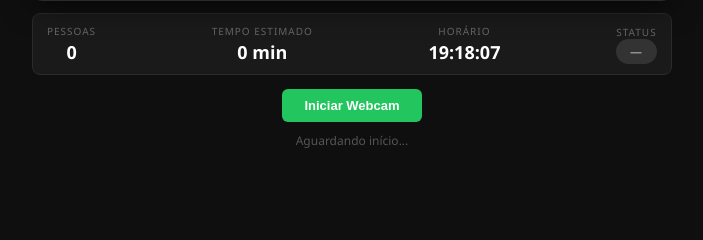
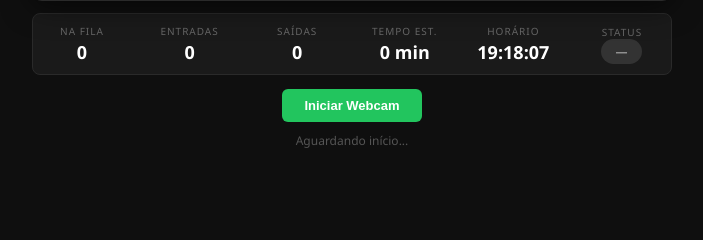
Before and after one commit to marcusvferraz/analise-filas, a Flask app: page / in a window 1280 px wide. Shown: the part 406-646 px from the top of the page, without its empty margins (288-991 px from the left). Run offline with Flask 3, Linux system fonts and the light colour scheme.

Commit message:
Rastreamento ByteTrack + linha virtual + entrada/saida

```diff
--- a/app.py
+++ b/app.py
@@ -8,6 +8,13 @@ from ultralytics import YOLO
 app = Flask(__name__)
 model = YOLO("yolov8n.pt")
 
+LINHA_Y = 0.6
+track_history = {}
+entry_count = 0
+exit_count = 0
+ids_dentro = set()
+frame_num = 0
+
 
 @app.route("/")
 def index():
@@ -16,21 +23,55 @@ def index():
 
 @app.route("/detect", methods=["POST"])
 def detect():
+    global entry_count, exit_count, ids_dentro, track_history, frame_num
+
     data = request.get_json()
     img_bytes = base64.b64decode(data["image"].split(",")[1])
     nparr = np.frombuffer(img_bytes, np.uint8)
     frame = cv2.imdecode(nparr, cv2.IMREAD_COLOR)
+    h, w = frame.shape[:2]
+    linha_y = int(h * LINHA_Y)
 
-    results = model(frame, classes=[0])
+    frame_num += 1
+
+    results = model.track(frame, classes=[0], persist=True, verbose=False)
 
     detections = []
-    for r in results:
-        for box in r.boxes:
-            x1, y1, x2, y2 = map(int, box.xyxy[0])
-            conf = float(box.conf[0])
-            detections.append({"x1": x1, "y1": y1, "x2": x2, "y2": y2, "conf": round(conf, 2)})
+    if results and results[0].boxes.id is not None:
+        boxes = results[0].boxes
+        for i in range(len(boxes)):
+            track_id = int(boxes.id[i].item())
+            x1, y1, x2, y2 = map(int, boxes.xyxy[i])
+            conf = float(boxes.conf[i].item())
+            cx = (x1 + x2) // 2
+            cy = (y1 + y2) // 2
 
-    return jsonify({"count": len(detections), "boxes": detections})
+            if track_id in track_history:
+                prev_y = track_history[track_id]
+                if prev_y < linha_y and cy >= linha_y:
+                    entry_count += 1
+                    ids_dentro.add(track_id)
+                elif prev_y >= linha_y and cy < linha_y:
+                    exit_count += 1
+                    ids_dentro.discard(track_id)
+
+            track_history[track_id] = cy
+            detections.append({
+                "id": track_id,
+                "x1": x1, "y1": y1, "x2": x2, "y2": y2,
+                "conf": round(conf, 2),
+            })
+
+    # Clean stale tracks
+    active = {d["id"] for d in detections}.union(ids_dentro)
+    track_history = {k: v for k, v in track_history.items() if k in active}
+
+    return jsonify({
+        "count": len(ids_dentro),
+        "boxes": detections,
+        "entradas": entry_count,
+        "saidas": exit_count,
+    })
 
 
 if __name__ == "__main__":
--- a/templates/index.html
+++ b/templates/index.html
@@ -59,11 +59,14 @@
             background: #1a1a1a;
             border-radius: 8px;
             border: 1px solid #2a2a2a;
+            flex-wrap: wrap;
+            gap: 6px;
         }
         .info-item {
             display: flex;
             flex-direction: column;
             align-items: center;
+            min-width: 70px;
         }
         .info-label {
             font-size: 10px;
@@ -119,11 +122,19 @@
 
     <div class="info-bar">
         <div class="info-item">
-            <span class="info-label">Pessoas</span>
+            <span class="info-label">Na fila</span>
             <span class="info-value" id="count">0</span>
         </div>
         <div class="info-item">
-            <span class="info-label">Tempo estimado</span>
+            <span class="info-label">Entradas</span>
+            <span class="info-value" id="entradas">0</span>
+        </div>
+        <div class="info-item">
+            <span class="info-label">Saídas</span>
+            <span class="info-value" id="saidas">0</span>
+        </div>
+        <div class="info-item">
+            <span class="info-label">Tempo est.</span>
             <span class="info-value" id="time-est">0 min</span>
         </div>
         <div class="info-item">
@@ -146,20 +157,19 @@
         const TEMPO_POR_PESSOA = 2;
         const LIMIAR_PEQUENA = 3;
         const LIMIAR_MEDIA = 6;
+        const LINHA_Y = 0.6;
 
         const video = document.getElementById("video");
         const canvas = document.getElementById("overlay");
         const ctx = canvas.getContext("2d");
         const countEl = document.getElementById("count");
+        const entradasEl = document.getElementById("entradas");
+        const saidasEl = document.getElementById("saidas");
         const timeEl = document.getElementById("time-est");
         const badgeEl = document.getElementById("status-badge");
+        const clockEl = document.getElementById("clock");
         const statusMsg = document.getElementById("status-msg");
-        const clockEl = document.getElementById("clock");
         const startBtn = document.getElementById("startBtn");
-
-        setInterval(() => {
-            clockEl.textContent = new Date().toLocaleTimeString("pt-BR");
-        }, 1000);
         const stopBtn = document.getElementById("stopBtn");
 
         let stream = null;
@@ -169,6 +179,10 @@
 
         video.style.transform = "scaleX(-1)";
 
+        setInterval(() => {
+            clockEl.textContent = new Date().toLocaleTimeString("pt-BR");
+        }, 1000);
+
         function getStatus(qtd) {
             if (qtd === 0) return { label: "Sem fila", color: "#22c55e", bg: "rgba(34,197,94,0.15)" };
             if (qtd < LIMIAR_PEQUENA) return { label: "Fila pequena", color: "#22c55e", bg: "rgba(34,197,94,0.15)" };
@@ -176,7 +190,7 @@
             return { label: "Fila lotada", color: "#ef4444", bg: "rgba(239,68,68,0.15)" };
         }
 
-        function drawOverlay(boxes, vw, vh, num) {
+        function drawOverlay(data, vw, vh) {
             const rect = video.getBoundingClientRect();
             canvas.width = rect.width;
             canvas.height = rect.height;
@@ -184,35 +198,48 @@
 
             const sx = canvas.width / vw;
             const sy = canvas.height / vh;
+            const linha_y = vh * LINHA_Y;
 
-            if (boxes && boxes.length > 0) {
+            // Virtual line
+            const ly = linha_y * sy;
+            ctx.strokeStyle = "#ffff00";
+            ctx.lineWidth = 2;
+            ctx.setLineDash([8, 4]);
+            ctx.beginPath();
+            ctx.moveTo(0, ly);
+            ctx.lineTo(canvas.width, ly);
+            ctx.stroke();
+            ctx.setLineDash([]);
+            ctx.fillStyle = "#ffff00";
+            ctx.font = "10px Arial";
+            ctx.fillText("LINHA VIRTUAL", 8, ly - 6);
+
+            const boxes = data.boxes || [];
             for (const b of boxes) {
                 const x1 = (vw - b.x1) * sx;
                 const y1 = b.y1 * sy;
                 const x2 = (vw - b.x2) * sx;
                 const y2 = b.y2 * sy;
-                    ctx.strokeStyle = "#22c55e";
+                const color = b.em_fila ? "#22c55e" : "#888";
+                ctx.strokeStyle = color;
                 ctx.lineWidth = 2;
                 ctx.strokeRect(x1, y1, x2 - x1, y2 - y1);
-                    ctx.fillStyle = "rgba(34,197,94,0.15)";
+                ctx.fillStyle = color + "33";
                 ctx.fillRect(x1, y1, x2 - x1, y2 - y1);
-                    ctx.fillStyle = "#22c55e";
-                    ctx.font = "11px Arial";
-                    ctx.fillText(b.conf, x1, y1 - 5);
-                }
+                ctx.fillStyle = color;
+                ctx.font = "bold 11px Arial";
+                ctx.fillText(`#${b.id}`, x1, y1 - 6);
             }
 
-            const barW = canvas.width;
-            const barH = 110;
+            // Top bar
+            const agora = new Date().toLocaleTimeString("pt-BR", { hour: "2-digit", minute: "2-digit", second: "2-digit" });
+            const num = data.count || 0;
             ctx.fillStyle = "rgba(0,0,0,0.55)";
-            ctx.fillRect(0, 0, barW, barH);
-
-            const agora = new Date().toLocaleTimeString("pt-BR", { hour: "2-digit", minute: "2-digit", second: "2-digit" });
+            ctx.fillRect(0, 0, canvas.width, 110);
 
             ctx.fillStyle = "#fff";
             ctx.font = "bold 14px 'Segoe UI', Arial";
             ctx.fillText("ANÁLISE DE FILAS", 14, 24);
-
             ctx.fillStyle = "#999";
             ctx.font = "11px 'Segoe UI', Arial";
             ctx.textAlign = "right";
@@ -221,7 +248,7 @@
 
             ctx.fillStyle = "#bbb";
             ctx.font = "11px 'Segoe UI', Arial";
-            ctx.fillText(`Pessoas: ${num}  |  Tempo estimado: ${num * TEMPO_POR_PESSOA}min`, 14, 44);
+            ctx.fillText(`Na fila: ${num}  |  Ent: ${data.entradas || 0}  Sai: ${data.saidas || 0}  |  Tempo: ${num * TEMPO_POR_PESSOA}min`, 14, 44);
 
             const status = getStatus(num);
             ctx.fillStyle = status.color;
@@ -242,7 +269,6 @@
                 return;
             }
             frameCount++;
-
             if (frameCount % 2 === 0) {
                 animFrame = requestAnimationFrame(sendFrame);
                 return;
@@ -263,13 +289,18 @@
                 });
                 const data = await res.json();
                 const num = data.count || 0;
+
                 countEl.textContent = num;
+                entradasEl.textContent = data.entradas || 0;
+                saidasEl.textContent = data.saidas || 0;
                 timeEl.textContent = (num * TEMPO_POR_PESSOA) + " min";
+
                 const status = getStatus(num);
                 badgeEl.textContent = status.label.toUpperCase();
                 badgeEl.style.color = status.color;
                 badgeEl.style.background = status.bg;
-                drawOverlay(data.boxes, video.videoWidth, video.videoHeight, num);
+
+                drawOverlay(data, video.videoWidth, video.videoHeight);
             } catch (err) {
                 console.error(err);
             }
@@ -303,6 +334,8 @@
             startBtn.style.display = "inline-block";
             stopBtn.style.display = "none";
             countEl.textContent = "0";
+            entradasEl.textContent = "0";
+            saidasEl.textContent = "0";
             timeEl.textContent = "0 min";
             badgeEl.textContent = "—";
             badgeEl.style.background = "#333";
```
Also changed, not shown: detect_pessoas.py (+61 -16 lines). Lines whose indentation alone changed are shown as unchanged.
